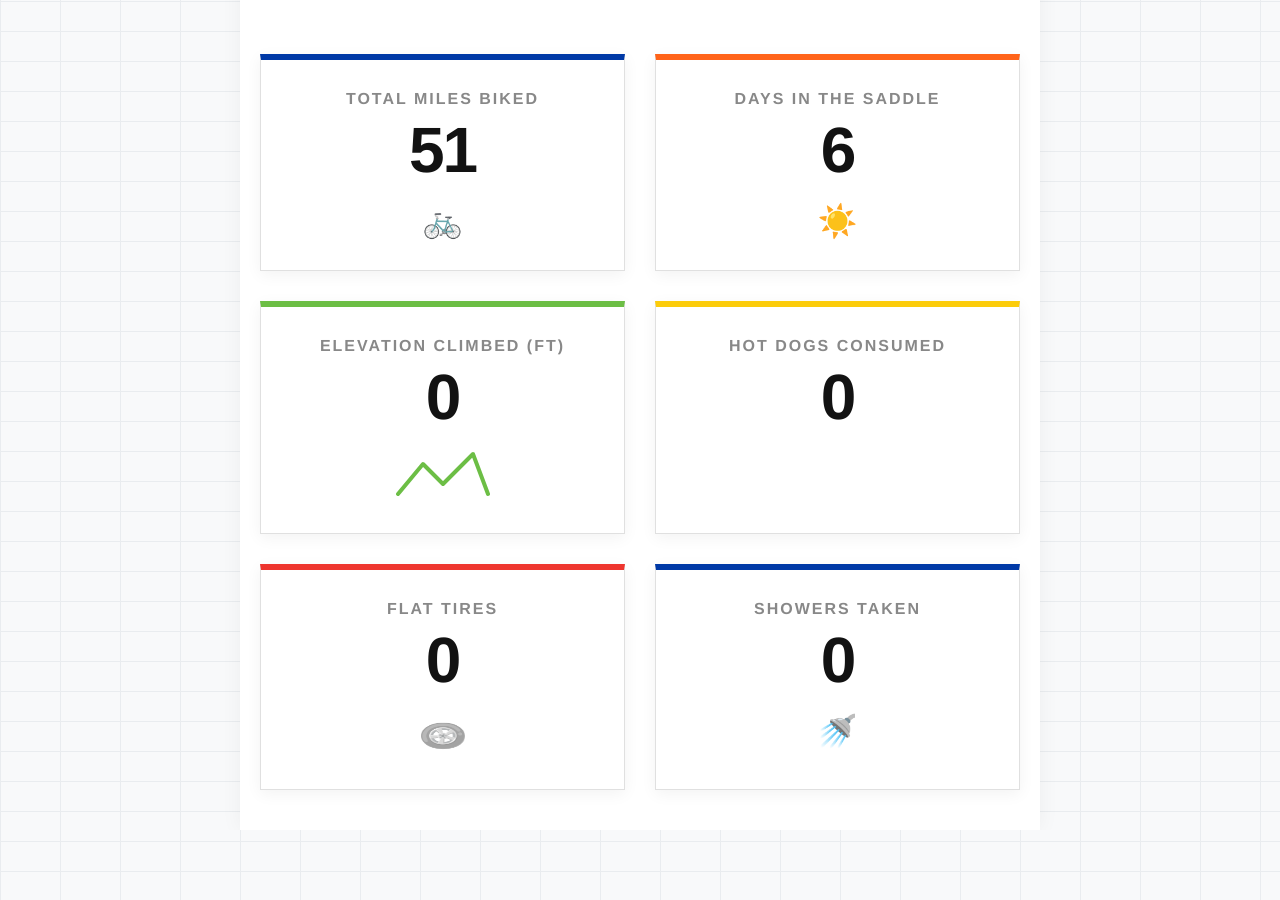
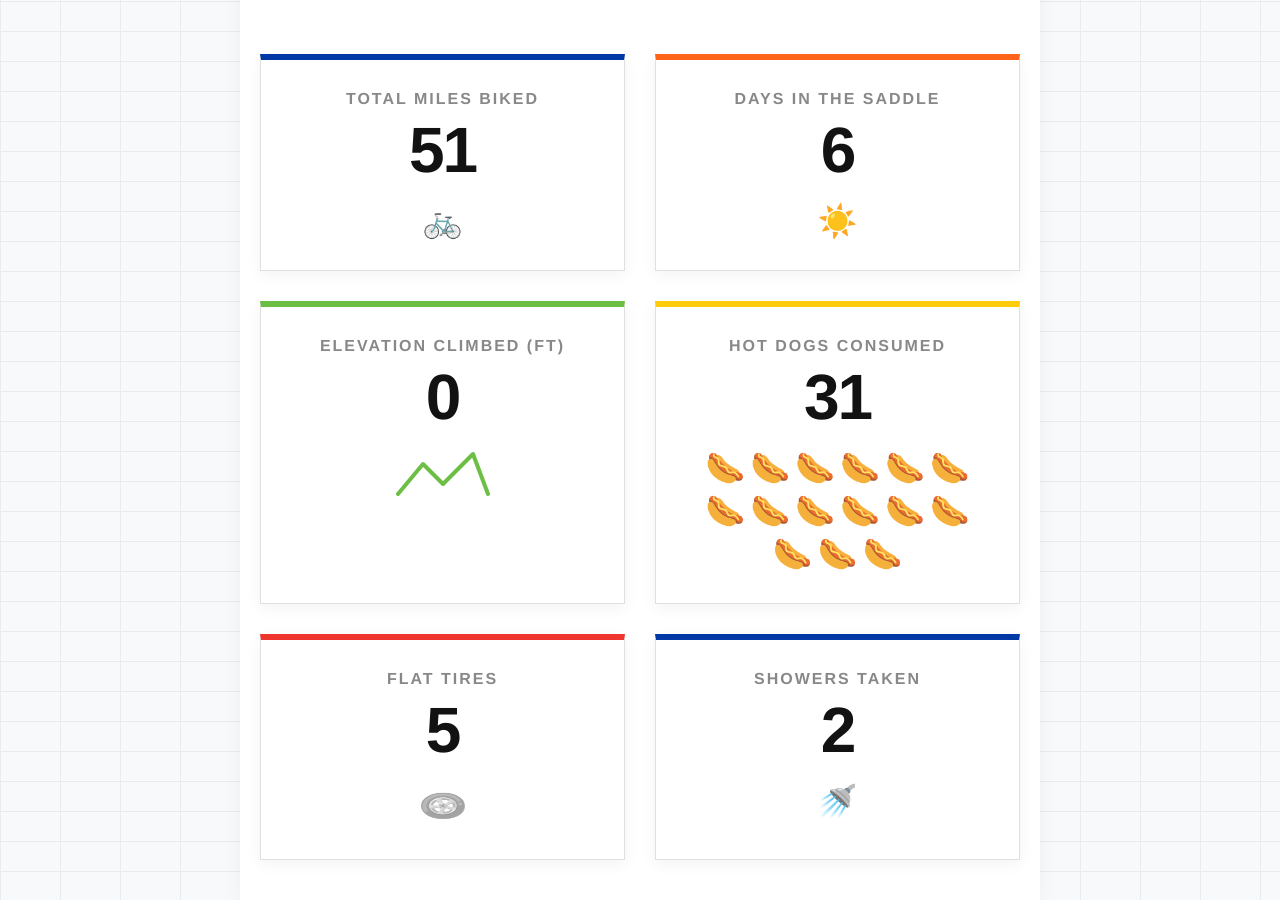
Before and after one commit to mschiller87/bike-tracker, a Jekyll site: the page built from stats.html, in a window 1280 px wide and 900 px high, scrolled down 269 px. Built offline with Jekyll 4.4.1, drawn with Linux system fonts in a browser that asks for light colours.

Commit message:
Update fun_stats.yml

```diff
--- a/_data/fun_stats.yml
+++ b/_data/fun_stats.yml
@@ -1,3 +1,3 @@
-hot_dogs: 0
-flat_tires: 0
-showers: 0
+hot_dogs: 31
+flat_tires: 5
+showers: 2
```
